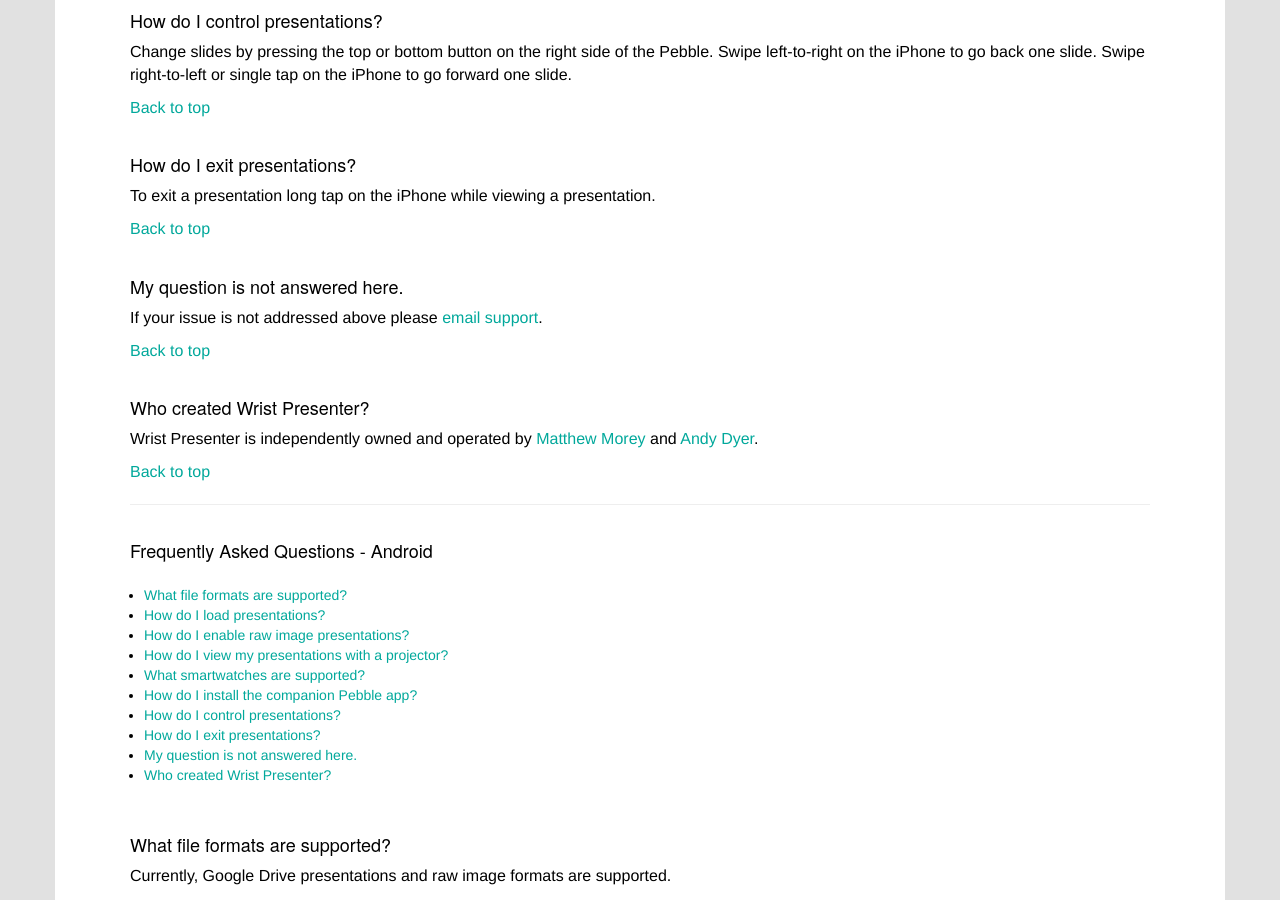
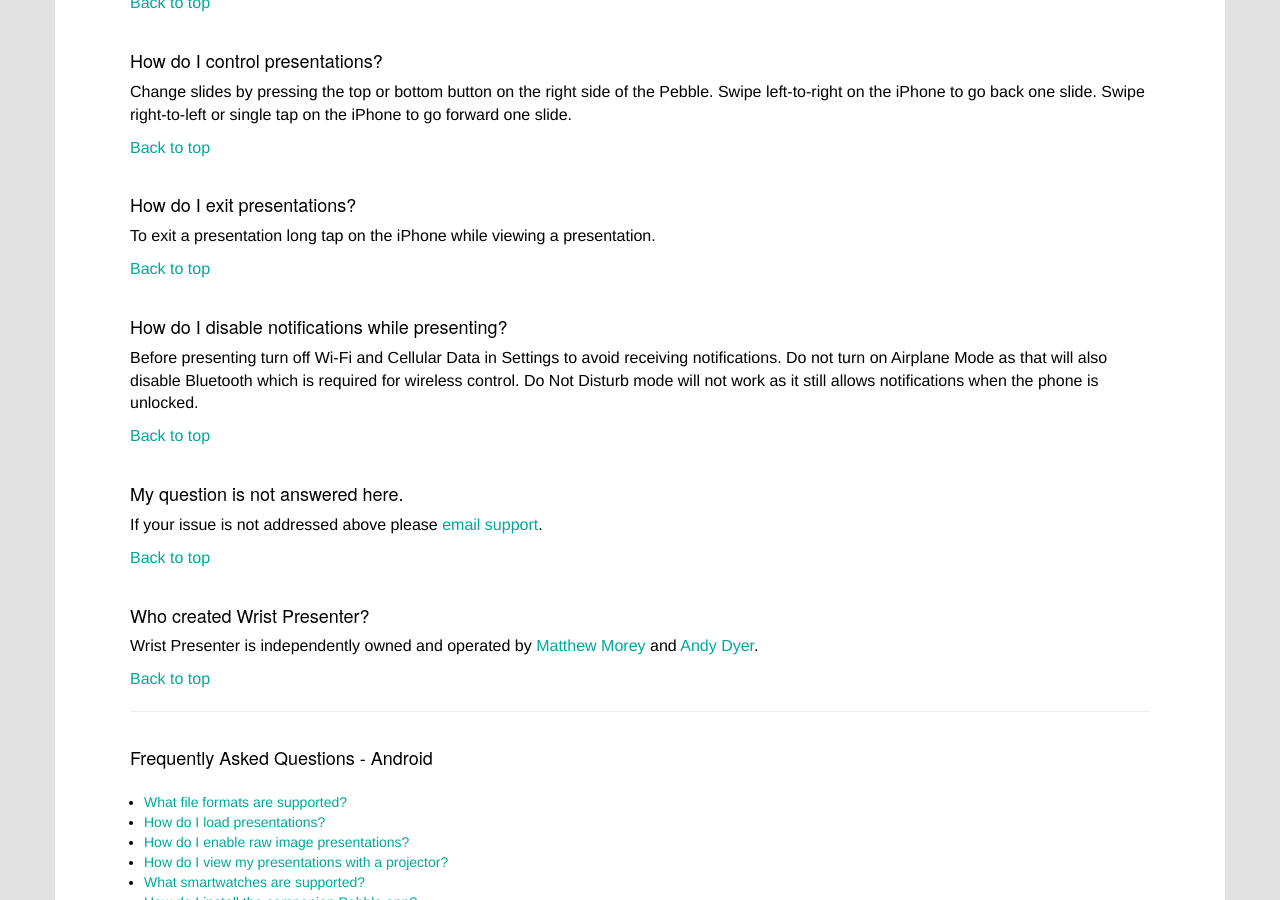
Before and after one commit to mmorey/WristPresenter-Website, a Jekyll site: the page built from support/index.html, in a window 1280 px wide and 900 px high, scrolled down 2657 px. Built offline with Jekyll 4.4.1, drawn with Linux system fonts in a browser that asks for light colours; nearby versions of some CDN libraries; some of the changed text lies outside the part shown.

Commit message:
Added information about disabling push notifications to the iOS FAQ.

```diff
--- a/support/index.html
+++ b/support/index.html
@@ -18,6 +18,7 @@
                     <li><a href="#install_pebble_app">How do I install the companion Pebble app?</li>
                     <li><a href="#control_presentation">How do I control presentations?</a></li>
                     <li><a href="#exit_presentation">How do I exit presentations?</a></li>
+                    <li><a href="#ios_notifications">How do I disable notifications while presenting?</a></li>
                     <li><a href="#unanswered_questions">My question is not answered here.</a></li>
                     <li><a href="#created_by">Who created Wrist Presenter?</a></li>
                 </ul>
@@ -50,6 +51,7 @@
                     <li><a href="#install_pebble_app">How do I install the companion Pebble app?</li>
                     <li><a href="#control_presentation">How do I control presentations?</a></li>
                     <li><a href="#exit_presentation">How do I exit presentations?</a></li>
+                    <li><a href="#ios_notifications">How do I disable notifications while presenting?</a></li>
                     <li><a href="#unanswered_questions">My question is not answered here.</a></li>
                     <li><a href="#created_by">Who created Wrist Presenter?</a></li>
                 </ul>
@@ -111,6 +113,11 @@
                 <a name="exit_presentation"></a>
                 <h4>How do I exit presentations?</h4>
                 <p>To exit a presentation long tap on the iPhone while viewing a presentation.</p>
+                <p><a href="#ios_content">Back to top</a></p>
+
+                <a name="ios_notifications"></a>
+                <h4>How do I disable notifications while presenting?</h4>
+                <p>Before presenting turn off Wi-Fi and Cellular Data in Settings to avoid receiving notifications. Do not turn on Airplane Mode as that will also disable Bluetooth which is required for wireless control. Do Not Disturb mode will not work as it still allows notifications when the phone is unlocked.</p>
                 <p><a href="#ios_content">Back to top</a></p>
 
                 <a name="unanswered_questions"></a>
```
